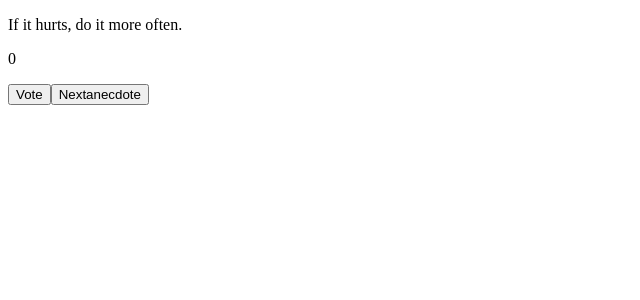
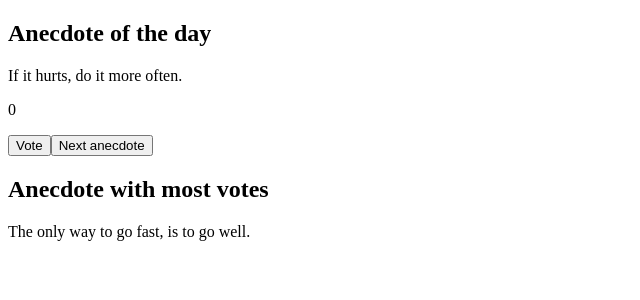
Before and after one commit to micapremat/react-fullstack-course, a React (Vite) app in the folder part1/: page / in a window 1280 px wide. Shown: the top 300 px of the page, without its empty margins (0-640 px from the left). Built offline with nearby package versions, Linux system fonts and the light colour scheme.

Commit message:
part1 - excercise 1.14

```diff
--- a/part1/src/Anecdotes.jsx
+++ b/part1/src/Anecdotes.jsx
@@ -26,8 +26,13 @@ const Anecdotes = () => {
         aux[selected] +=1
         setVotes({...aux})
     }
+    const mostVotesAnecdote = () => {
+        const elem = Object.keys(votes).reduce(function(a, b){ return votes[a] > votes[b] ? a : b })
+        return anecdotes[elem]
+    }
     return (
         <div>
+            <h2>Anecdote of the day</h2>
             <p>
                 {anecdotes[selected]}
             </p>
@@ -35,7 +40,9 @@ const Anecdotes = () => {
                 {votes[selected]}
             </p>
             <Button text={'Vote'} onClick={voteAnecdote}/>
-            <Button text={'Nextanecdote'} onClick={generateRandom}/>
+            <Button text={'Next anecdote'} onClick={generateRandom}/>
+            <h2>Anecdote with most votes</h2>
+            <p>{mostVotesAnecdote()}</p>
         </div>
 )
 }
```
